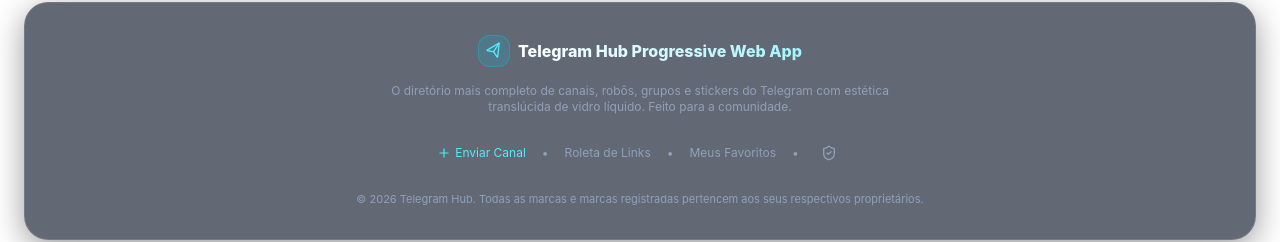
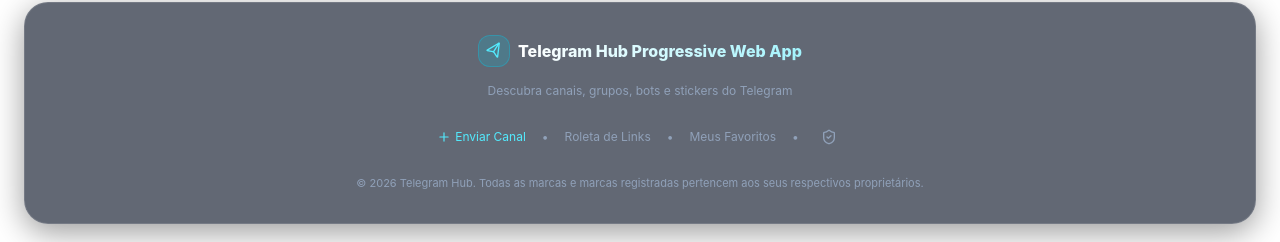
Before and after one commit to tinanonanotecnologia/apptelegramnovo, a Next.js app: page / in a window 1280 px wide. Shown: the part 1208-1450 px from the top of the page. Built offline with nearby package versions, Linux system fonts and the light colour scheme; no server answers; the database is empty.

Commit message:
Update footer tagline

```diff
--- a/src/app/page.tsx
+++ b/src/app/page.tsx
@@ -382,8 +382,7 @@
           </div>
 
           <p className="text-xs text-slate-400 max-w-lg mx-auto">
-            O diretório mais completo de canais, robôs, grupos e stickers do Telegram com
-            estética translúcida de vidro líquido. Feito para a comunidade.
+            Descubra canais, grupos, bots e stickers do Telegram
           </p>
 
           <div className="flex items-center justify-center gap-4 text-xs text-slate-400 pt-2 flex-wrap">
```
